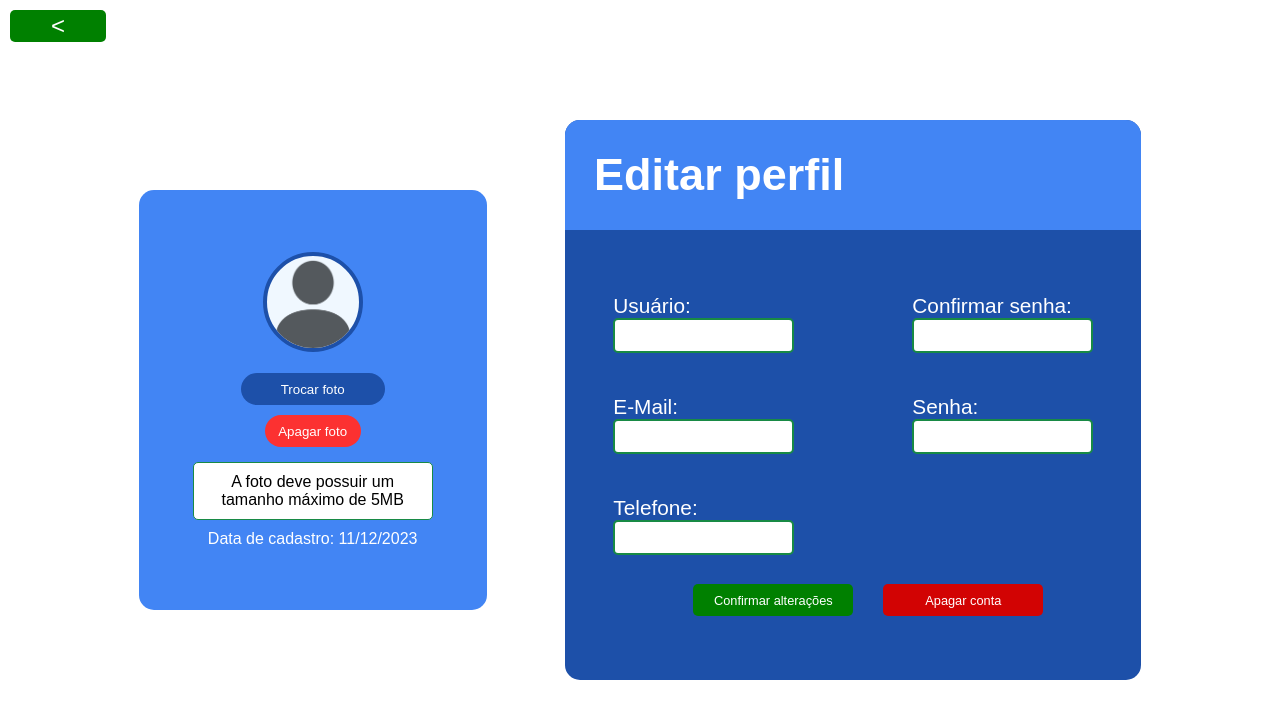
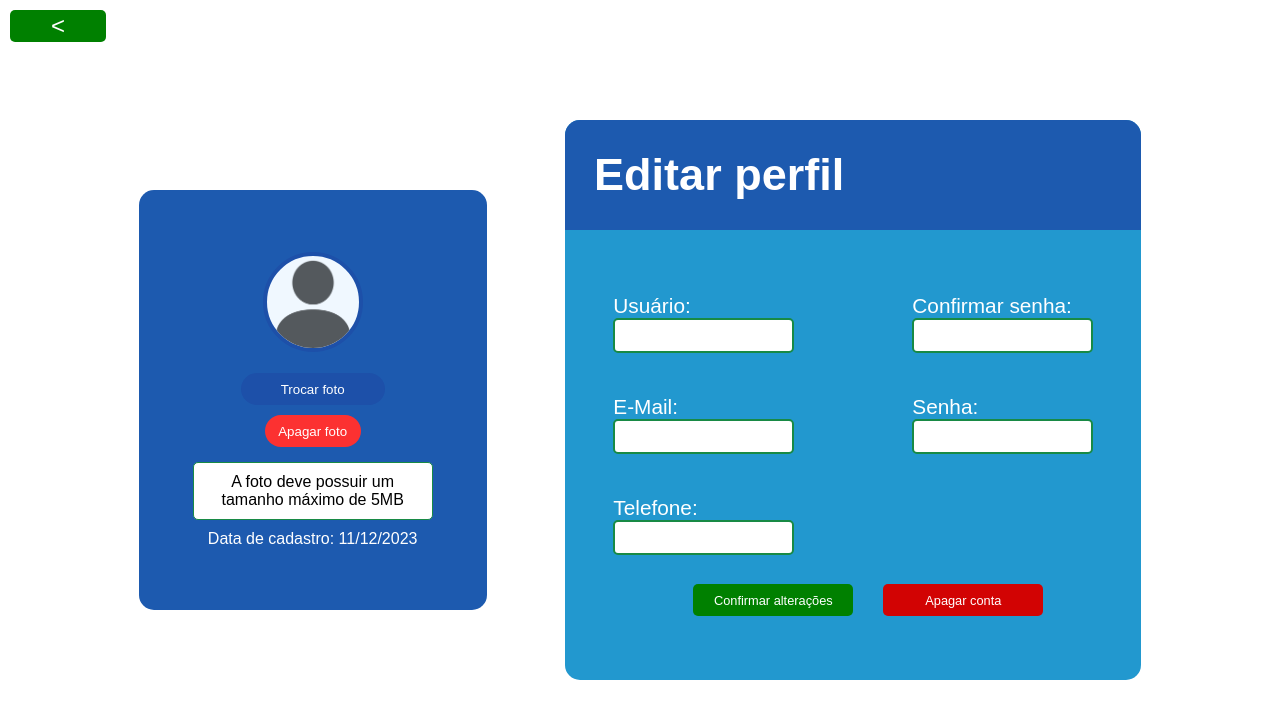
Before and after one commit to dizalaga/site-teste, a React (Create React App) app: page /usuario in a window 1280 px wide. Shown: the top 718 px of the page. Built offline with nearby package versions, Linux system fonts and the light colour scheme; the HTML template or start-up script is replaced by a standard one.

Commit message:
Update usuario.css

```diff
--- a/src/components/Usuario/usuario.css
+++ b/src/components/Usuario/usuario.css
@@ -49,7 +49,7 @@
 .profile-right {
   width: 36rem;
   height: 35rem;
-  background-color: #1d50a9;
+  background-color: #2298CF;
   padding: 0;
   border-radius: 15px;
 }
@@ -59,7 +59,7 @@
   justify-content: center;
   align-items: center;
   flex-direction: column;
-  background-color: #4285f4;
+  background-color: #1D5AAF;
   width: 30%;
   height: 70%;
   border-radius: 15px;
@@ -109,7 +109,7 @@ button {
 .tituloEditarPerfil {
   text-align: left;
   color: white;
-  background-color: #4285f4;
+  background-color: #1D5AAF;
   padding: 5%;
   border-radius: 15px 15px 0px 0px;
 }
```
